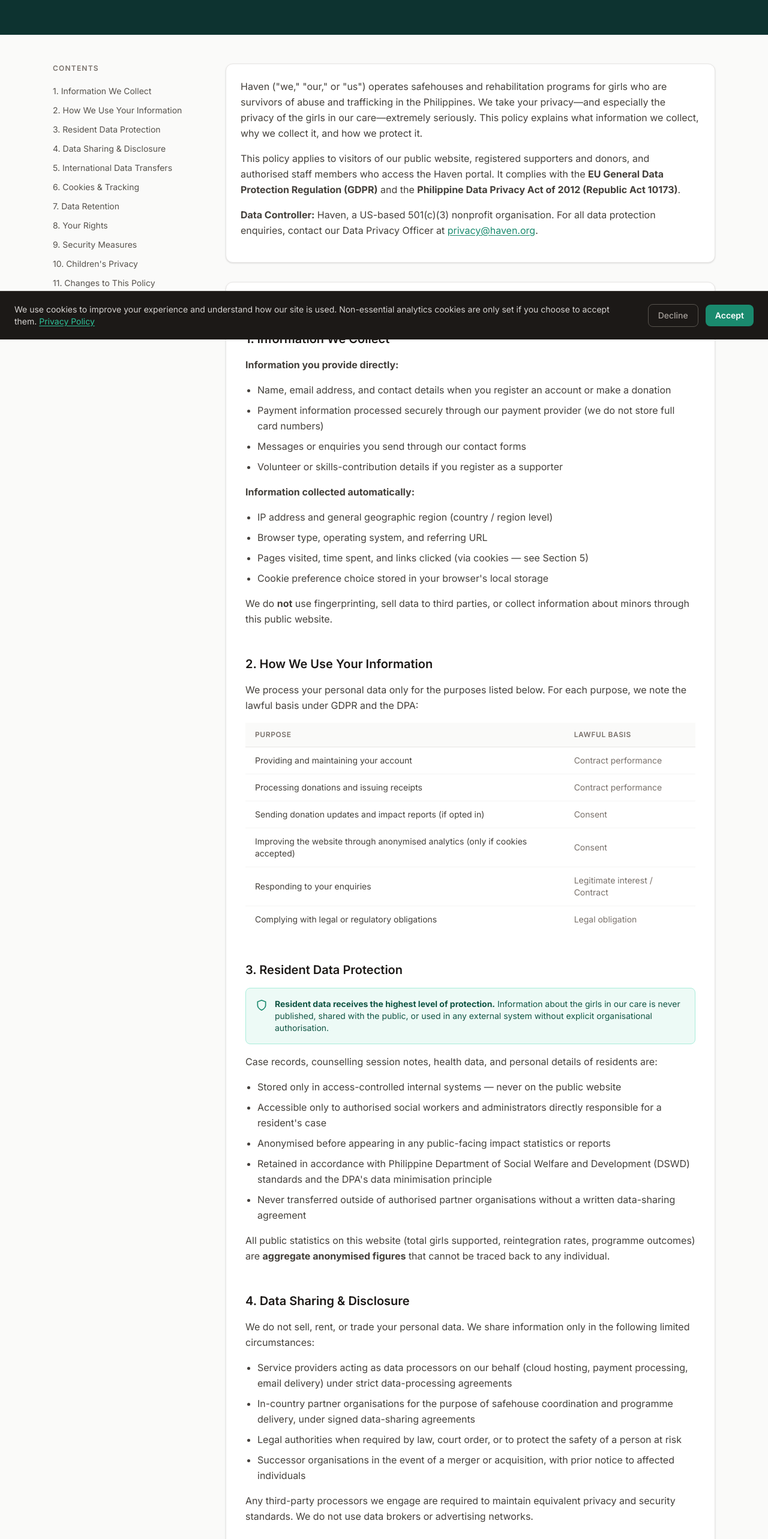
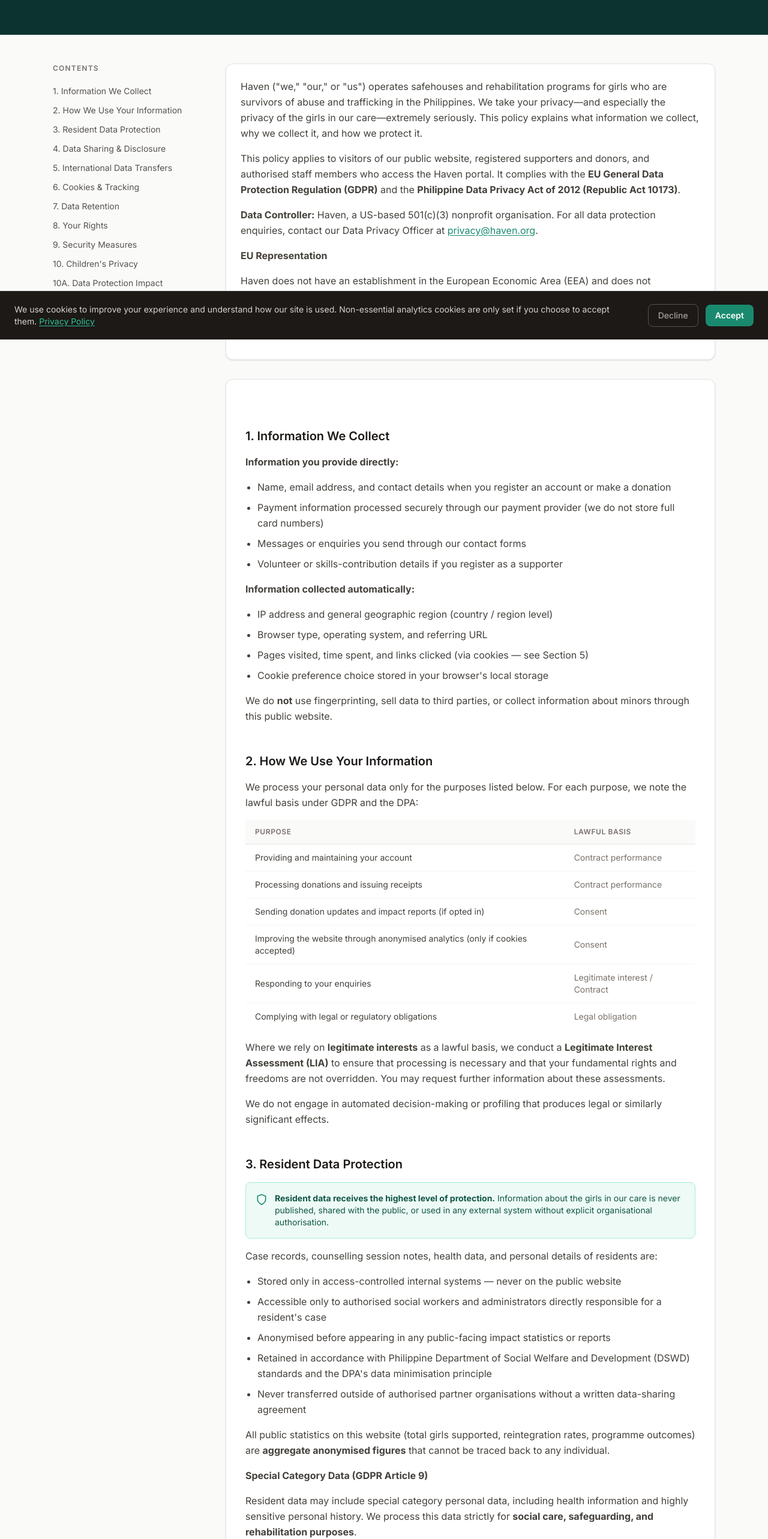
Before and after one commit to mpw46/Intex-II, a React (Vite) app in the folder frontend/: page /privacy in a window 1280 px wide. Shown: the part 234-2800 px from the top of the page at 60% size. Built offline with nearby package versions, Linux system fonts and the light colour scheme; no server answers.

Commit message:
update privacy policy

```diff
--- a/frontend/src/pages/PrivacyPage.tsx
+++ b/frontend/src/pages/PrivacyPage.tsx
@@ -8,7 +8,7 @@
 // Keep the POLICY_DATE updated whenever this document is substantively changed.
 // ---------------------------------------------------------------------------
 
-const POLICY_DATE = 'April 6, 2026';
+const POLICY_DATE = 'April 9, 2026';
 const CONTACT_EMAIL = 'privacy@haven.org'; // TODO: Replace with real privacy contact
 
 // ---------------------------------------------------------------------------
@@ -25,6 +25,7 @@ const TOC = [
   { id: 'your-rights',              label: '8. Your Rights' },
   { id: 'security',                 label: '9. Security Measures' },
   { id: 'children',                 label: '10. Children\'s Privacy' },
+  { id: 'dpia',                     label: '10A. Data Protection Impact Assessments' },
   { id: 'changes',                  label: '11. Changes to This Policy' },
   { id: 'contact',                  label: '12. Contact Us' },
 ];
@@ -135,6 +136,15 @@ export default function PrivacyPage() {
                 {CONTACT_EMAIL}
               </a>.
             </Paragraph>
+            <Paragraph>
+              <strong>EU Representation</strong>
+            </Paragraph>
+            <Paragraph>
+              Haven does not have an establishment in the European Economic Area (EEA) and
+              does not intentionally target or monitor individuals within the EEA. Where GDPR
+              applies incidentally (for example, where an EU-based individual chooses to engage
+              with our services), Haven will comply with applicable data protection obligations.
+            </Paragraph>
           </div>
 
           <div className="bg-white rounded-xl border border-stone-200 shadow-sm p-6 lg:p-8">
@@ -203,6 +213,16 @@ export default function PrivacyPage() {
                 </tbody>
               </table>
             </div>
+            <Paragraph>
+              Where we rely on <strong>legitimate interests</strong> as a lawful basis, we
+              conduct a <strong>Legitimate Interest Assessment (LIA)</strong> to ensure that
+              processing is necessary and that your fundamental rights and freedoms are not
+              overridden. You may request further information about these assessments.
+            </Paragraph>
+            <Paragraph>
+              We do not engage in automated decision-making or profiling that produces legal
+              or similarly significant effects.
+            </Paragraph>
 
             {/* 3. Resident Data Protection */}
             <SectionHeading id="resident-data">
@@ -239,25 +259,42 @@ export default function PrivacyPage() {
               rates, programme outcomes) are <strong>aggregate anonymised figures</strong> that
               cannot be traced back to any individual.
             </Paragraph>
+            <Paragraph>
+              <strong>Special Category Data (GDPR Article 9)</strong>
+            </Paragraph>
+            <Paragraph>
+              Resident data may include special category personal data, including health
+              information and highly sensitive personal history. We process this data strictly
+              for <strong>social care, safeguarding, and rehabilitation purposes</strong>.
+            </Paragraph>
+            <Paragraph>Processing is carried out under:</Paragraph>
+            <BulletList items={[
+              'Article 9(2)(c): Protection of vital interests',
+              'Article 9(2)(g): Substantial public interest, including safeguarding vulnerable individuals',
+              'Article 9(2)(h): Provision of social care and treatment',
+            ]} />
+            <Paragraph>
+              All such processing is subject to strict safeguards including role-based access
+              control, data minimisation, and confidentiality obligations.
+            </Paragraph>
 
             {/* 4. Data Sharing */}
             <SectionHeading id="data-sharing">
               4. Data Sharing &amp; Disclosure
             </SectionHeading>
             <Paragraph>
-              We do not sell, rent, or trade your personal data. We share information only
-              in the following limited circumstances:
+              We do not sell, rent, or trade personal data. We share information only in
+              limited circumstances:
             </Paragraph>
             <BulletList items={[
-              'Service providers acting as data processors on our behalf (cloud hosting, payment processing, email delivery) under strict data-processing agreements',
-              'In-country partner organisations for the purpose of safehouse coordination and programme delivery, under signed data-sharing agreements',
-              'Legal authorities when required by law, court order, or to protect the safety of a person at risk',
-              'Successor organisations in the event of a merger or acquisition, with prior notice to affected individuals',
+              'Service providers (data processors): including Microsoft Azure (cloud hosting and infrastructure), payment processors, and email delivery providers. All processors operate under binding Data Processing Agreements (DPAs) that meet GDPR requirements.',
+              'Partner organisations: in-country partners involved in safehouse coordination and programme delivery, under formal data-sharing agreements with strict safeguarding obligations',
+              'Legal requirements: where disclosure is required by law or necessary to protect the safety or vital interests of an individual',
+              'Organisational changes: such as restructuring or merger, with appropriate notice where required',
             ]} />
             <Paragraph>
-              Any third-party processors we engage are required to maintain equivalent
-              privacy and security standards. We do not use data brokers or advertising
-              networks.
+              All recipients are contractually required to implement appropriate technical
+              and organisational safeguards.
             </Paragraph>
 
             {/* 5. International Data Transfers */}
@@ -284,15 +321,33 @@ export default function PrivacyPage() {
               You may request details of the specific safeguards in place for any transfer
               by contacting our Data Privacy Officer.
             </Paragraph>
+            <Paragraph>
+              Where personal data is transferred internationally, we assess risks on a
+              case-by-case basis and implement supplementary safeguards where necessary,
+              in line with applicable data protection guidance.
+            </Paragraph>
 
             {/* 6. Cookies */}
             <SectionHeading id="cookies">
               6. Cookies &amp; Tracking
             </SectionHeading>
             <Paragraph>
-              We use a small number of cookies and browser storage items. You may accept
-              or decline non-essential cookies through the consent banner displayed on your
-              first visit.
+              We use a limited number of <strong>first-party cookies and browser storage
+              technologies</strong> to operate and improve our website.
+            </Paragraph>
+            <Paragraph>
+              Non-essential cookies (including analytics) are <strong>not placed unless you
+              provide explicit consent</strong> via the cookie banner. You may accept or
+              decline these cookies, and your choice will be respected.
+            </Paragraph>
+            <Paragraph>
+              Our analytics are <strong>first-party only</strong> and used exclusively to
+              generate <strong>aggregated, anonymised insights</strong> about website usage.
+              These analytics do not identify individual users.
+            </Paragraph>
+            <Paragraph>
+              You may withdraw or modify your consent at any time via the "Cookie Preferences"
+              link in the site footer.
             </Paragraph>
             <div className="overflow-x-auto mb-4">
               <table className="w-full text-sm">
@@ -376,6 +431,10 @@ export default function PrivacyPage() {
               </a>. We will respond within 30 days. We may ask you to verify your identity
               before fulfilling a request.
             </Paragraph>
+            <Paragraph>
+              If you are located in the European Economic Area (EEA), you may also lodge a
+              complaint with your <strong>local data protection supervisory authority</strong>.
+            </Paragraph>
 
             {/* 9. Security */}
             <SectionHeading id="security">
@@ -398,21 +457,44 @@ export default function PrivacyPage() {
               No transmission of data over the internet is 100% secure. If you believe your
               data has been compromised, please contact us immediately.
             </Paragraph>
+            <Paragraph>
+              <strong>Data Breach Notification</strong>
+            </Paragraph>
+            <Paragraph>
+              In the event of a personal data breach, we will assess the risk to individuals
+              and, where required, notify the appropriate supervisory authority within 72 hours
+              and affected individuals without undue delay.
+            </Paragraph>
 
             {/* 10. Children's Privacy */}
             <SectionHeading id="children">
               10. Children&apos;s Privacy
             </SectionHeading>
             <Paragraph>
-              Our public website is not directed at children under the age of 18, and we
-              do not knowingly collect personal data from children through this website.
-              If you believe a child has provided us with personal information without
-              parental consent, please contact us and we will delete it promptly.
+              Our public website is not directed at children under the age of 18, and we do
+              not <strong>knowingly</strong> collect personal data from children. If you
+              believe a child has provided personal information without appropriate consent,
+              please contact us and we will delete it promptly.
             </Paragraph>
             <Paragraph>
               Data relating to the minor residents in our care is handled exclusively through
               the internal staff portal under the strict protections described in Section 3.
               Residents are never identified by name or photograph on the public website.
+            </Paragraph>
+
+            {/* 10A. DPIAs */}
+            <SectionHeading id="dpia">
+              10A. Data Protection Impact Assessments
+            </SectionHeading>
+            <Paragraph>
+              Given the sensitive nature of the data we process—particularly relating to
+              vulnerable individuals—we conduct <strong>Data Protection Impact Assessments
+              (DPIAs)</strong> where processing is likely to result in a high risk to
+              individuals' rights and freedoms.
+            </Paragraph>
+            <Paragraph>
+              These assessments ensure that risks are identified and mitigated before
+              processing begins.
             </Paragraph>
 
             {/* 11. Changes */}
```
